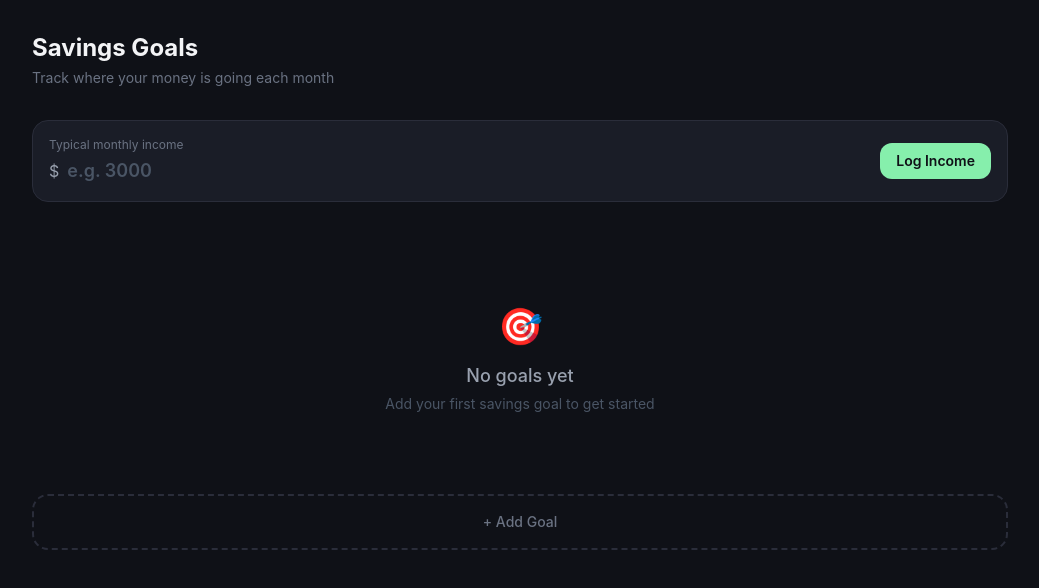
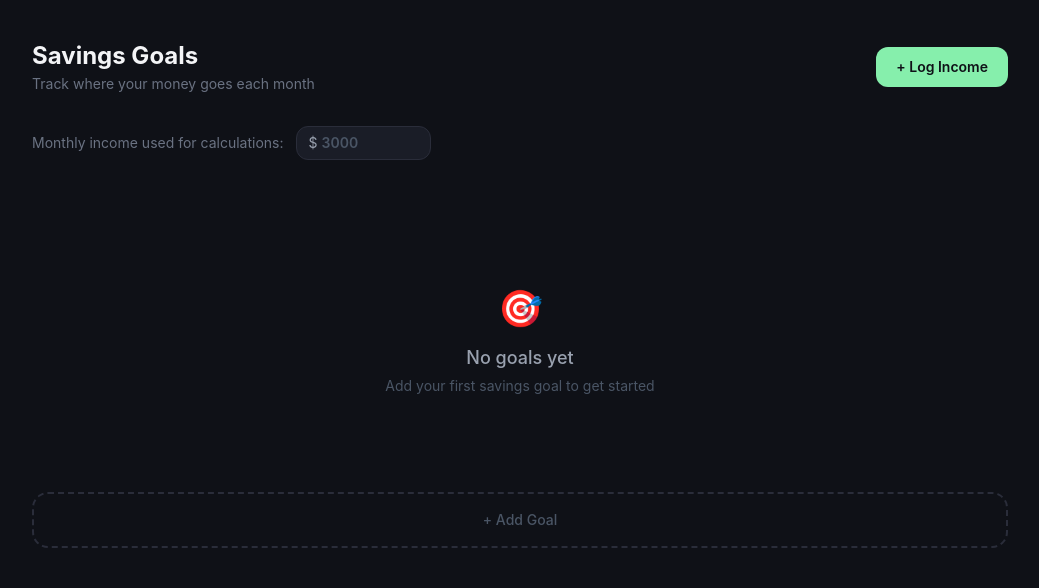
Before and after one commit to DHV28/savings-goal-allocator, a React (Vite) app: page / in a window 1280 px wide. Shown: the top 588 px of the page, without its empty margins (120-1159 px from the left). Built offline with nearby package versions, Linux system fonts and the light colour scheme.

Commit message:
feat: auto apply unallocated income to next new goal

```diff
--- a/src/App.tsx
+++ b/src/App.tsx
@@ -3,7 +3,8 @@
 
 import { useState } from 'react'
 import type { Goal, IncomeEntry, AllocationResult } from './types'
-import { loadGoals, saveGoals, loadIncome, saveIncome } from './lib/storage'
+import { loadGoals, saveGoals, loadIncome, saveIncome, loadUnallocatedPool, saveUnallocatedPool } from './lib/storage'
+import { getTotalAllocated } from './lib/allocation'
 import Dashboard from './components/Dashboard'
 import GoalForm from './components/GoalForm'
 import IncomeForm from './components/IncomeForm'
@@ -20,6 +21,7 @@ function App() {
   const [goals, setGoals] = useState<Goal[]>(loadGoals)
   const [incomeEntries, setIncomeEntries] = useState<IncomeEntry[]>(loadIncome)
   const [monthlyIncome, setMonthlyIncome] = useState<number>(loadMonthlyIncome)
+  const [unallocatedPool, setUnallocatedPool] = useState<number>(loadUnallocatedPool)
   const [view, setView] = useState<View>('dashboard')
   const [goalToEdit, setGoalToEdit] = useState<Goal | null>(null)
 
@@ -33,9 +35,21 @@ function App() {
   }
 
   function handleSaveGoal(goal: Goal) {
+    let finalGoal = goal
+
+    // When adding a new goal, automatically apply the unallocated pool to its current savings
+    if (!goalToEdit && unallocatedPool > 0) {
+      finalGoal = {
+        ...goal,
+        currentAmount: parseFloat((goal.currentAmount + unallocatedPool).toFixed(2)),
+      }
+      setUnallocatedPool(0)
+      saveUnallocatedPool(0)
+    }
+
     const updated = goalToEdit
       ? goals.map(g => g.id === goal.id ? goal : g)  // replace existing goal
-      : [...goals, goal]                               // append new goal
+      : [...goals, finalGoal]                          // append new goal with pool applied
     setGoals(updated)
     saveGoals(updated)
     setView('dashboard')
@@ -58,7 +72,7 @@ function App() {
     setGoalToEdit(null)
   }
 
-  // When the user confirms income: save it, update goal amounts, then show the result screen
+  // When the user confirms income: save it, update goal amounts, stash leftover in pool
   function handleConfirmIncome(entry: IncomeEntry, results: AllocationResult[]) {
     const updatedEntries = [...incomeEntries, entry]
     setIncomeEntries(updatedEntries)
@@ -73,11 +87,22 @@ function App() {
     setGoals(updatedGoals)
     saveGoals(updatedGoals)
 
-    // Show the result screen instead of jumping straight to dashboard
+    // Any income not allocated to a goal goes into the unallocated pool
+    const totalAllocatedPercent = getTotalAllocated(goals)
+    const leftover = parseFloat((entry.amount * (1 - totalAllocatedPercent / 100)).toFixed(2))
+    if (leftover > 0) {
+      const newPool = parseFloat((unallocatedPool + leftover).toFixed(2))
+      setUnallocatedPool(newPool)
+      saveUnallocatedPool(newPool)
+    }
+
     setLastEntry(entry)
     setLastResults(results)
     setView('allocation-result')
   }
+
+  // How much % is still unallocated — pre-filled in GoalForm when adding a new goal
+  const remainingPercent = Math.max(0, 100 - getTotalAllocated(goals))
 
   return (
     <>
@@ -85,6 +110,7 @@ function App() {
       <Dashboard
         goals={goals}
         monthlyIncome={monthlyIncome}
+        unallocatedPool={unallocatedPool}
         onMonthlyIncomeChange={handleMonthlyIncomeChange}
         onAddGoal={() => setView('add-goal')}
         onEditGoal={handleEditGoal}
@@ -92,10 +118,12 @@ function App() {
         onLogIncome={() => setView('log-income')}
       />
 
-      {/* GoalForm slides in as a modal overlay when adding or editing */}
+      {/* GoalForm — pre-fills allocation % with remaining unallocated % when adding */}
       {(view === 'add-goal' || view === 'edit-goal') && (
         <GoalForm
           existingGoal={goalToEdit ?? undefined}
+          defaultAllocationPercent={goalToEdit ? undefined : remainingPercent}
+          unallocatedPool={goalToEdit ? 0 : unallocatedPool}
           onSave={handleSaveGoal}
           onCancel={handleCancel}
         />
--- a/src/components/Dashboard.tsx
+++ b/src/components/Dashboard.tsx
@@ -1,12 +1,14 @@
-// The main screen — shows all goals, total allocation status, and action buttons.
+// The main screen — shows all goals, warnings, and action buttons.
 
 import type { Goal } from '../types'
 import { getTotalAllocated } from '../lib/allocation'
+import { getGoalProgress } from '../lib/goalProgress'
 import GoalCard from './GoalCard'
 
 interface Props {
   goals: Goal[]
   monthlyIncome: number
+  unallocatedPool: number  // money from past income entries not yet assigned to any goal
   onMonthlyIncomeChange: (amount: number) => void
   onAddGoal: () => void
   onEditGoal: (goal: Goal) => void
@@ -17,6 +19,7 @@ interface Props {
 export default function Dashboard({
   goals,
   monthlyIncome,
+  unallocatedPool,
   onMonthlyIncomeChange,
   onAddGoal,
   onEditGoal,
@@ -25,59 +28,89 @@ export default function Dashboard({
 }: Props) {
   const totalPercent = getTotalAllocated(goals)
 
-  // Warn if percentages don't add up to 100
   const allocationWarning =
     goals.length > 0 && totalPercent !== 100
       ? totalPercent > 100
         ? `Over-allocated by ${totalPercent - 100}%`
-        : `${100 - totalPercent}% of income unallocated`
+        : `${100 - totalPercent}% unallocated`
       : null
 
+  // Goals where current monthly allocation won't hit the target in time
+  const goalsAtRisk = goals.filter(goal => {
+    const { status } = getGoalProgress(goal, monthlyIncome)
+    return status === 'behind'
+  })
+
   return (
-    <div className="min-h-screen bg-[#0f1117] text-gray-100 px-6 py-8 max-w-5xl mx-auto">
+    <div className="min-h-screen bg-[#0f1117] text-gray-100 px-6 py-10 max-w-5xl mx-auto">
 
-      {/* Header */}
-      <div className="mb-8">
-        <h1 className="text-2xl font-bold text-gray-100 mb-1">Savings Goals</h1>
-        <p className="text-gray-500 text-sm">Track where your money is going each month</p>
-      </div>
-
-      {/* Monthly income input — needed to calculate paces */}
-      <div className="bg-[#1a1d27] border border-[#2a2d3a] rounded-2xl p-4 mb-6 flex items-center gap-4">
-        <div className="flex-1">
-          <p className="text-xs text-gray-500 mb-1">Typical monthly income</p>
-          <div className="flex items-center gap-2">
-            <span className="text-gray-400">$</span>
-            <input
-              type="number"
-              value={monthlyIncome || ''}
-              onChange={e => onMonthlyIncomeChange(parseFloat(e.target.value) || 0)}
-              placeholder="e.g. 3000"
-              className="bg-transparent text-gray-100 text-lg font-semibold outline-none w-full placeholder:text-gray-600"
-            />
-          </div>
+      {/* Header row — title + actions */}
+      <div className="flex items-center justify-between mb-8">
+        <div>
+          <h1 className="text-2xl font-bold text-gray-100">Savings Goals</h1>
+          <p className="text-gray-500 text-sm mt-0.5">Track where your money goes each month</p>
         </div>
         <button
           onClick={onLogIncome}
-          className="bg-[#86efac] text-[#0f1117] font-semibold text-sm px-4 py-2 rounded-xl hover:bg-[#6ee7a0] transition-colors whitespace-nowrap"
+          className="bg-[#86efac] text-[#0f1117] font-semibold text-sm px-5 py-2.5 rounded-xl hover:bg-[#6ee7a0] transition-colors"
         >
-          Log Income
+          + Log Income
         </button>
       </div>
 
-      {/* Allocation warning */}
-      {allocationWarning && (
-        <div className="bg-[#fde68a]/10 border border-[#fde68a]/30 text-[#fde68a] text-sm rounded-xl px-4 py-3 mb-5">
-          ⚠ {allocationWarning} — edit your goals to fix the split.
+      {/* Monthly income — shown inline, labelled clearly as what drives the pace calculations */}
+      <div className="flex items-center gap-3 mb-8">
+        <span className="text-gray-500 text-sm">Monthly income used for calculations:</span>
+        <div className="flex items-center gap-1 bg-[#1a1d27] border border-[#2a2d3a] rounded-xl px-3 py-1.5">
+          <span className="text-gray-400 text-sm">$</span>
+          <input
+            type="number"
+            value={monthlyIncome || ''}
+            onChange={e => onMonthlyIncomeChange(parseFloat(e.target.value) || 0)}
+            placeholder="3000"
+            className="bg-transparent text-gray-100 text-sm font-semibold outline-none w-24 placeholder:text-gray-600"
+          />
+        </div>
+        {allocationWarning && (
+          <span className="text-[#fde68a] text-xs">⚠ {allocationWarning}</span>
+        )}
+      </div>
+
+      {/* Goals at risk — only shown when there's a problem worth flagging */}
+      {goalsAtRisk.length > 0 && monthlyIncome > 0 && (
+        <div className="border border-[#fca5a5]/20 bg-[#fca5a5]/5 rounded-2xl px-5 py-4 mb-6">
+          <p className="text-[#fca5a5] text-sm font-semibold mb-3">
+            {goalsAtRisk.length} goal{goalsAtRisk.length > 1 ? 's' : ''} won't be reached in time
+          </p>
+          <div className="flex flex-col gap-2">
+            {goalsAtRisk.map(goal => {
+              const { requiredPerMonth, projectedPerMonth } = getGoalProgress(goal, monthlyIncome)
+              const shortfall = parseFloat((requiredPerMonth - projectedPerMonth).toFixed(2))
+              return (
+                <div key={goal.id} className="flex items-center justify-between text-sm">
+                  <div className="flex items-center gap-2">
+                    <div className="w-2 h-2 rounded-full" style={{ backgroundColor: goal.color }} />
+                    <span className="text-gray-300">{goal.name}</span>
+                  </div>
+                  <span className="text-gray-500 text-xs">
+                    ${shortfall} short per month —{' '}
+                    <button onClick={() => onEditGoal(goal)} className="text-[#93c5fd] hover:underline">
+                      fix it
+                    </button>
+                  </span>
+                </div>
+              )
+            })}
+          </div>
         </div>
       )}
 
       {/* Goal cards */}
       {goals.length === 0 ? (
-        <div className="text-center text-gray-600 py-20">
+        <div className="text-center py-24">
           <p className="text-4xl mb-4">🎯</p>
           <p className="text-lg font-medium text-gray-400">No goals yet</p>
-          <p className="text-sm mt-1">Add your first savings goal to get started</p>
+          <p className="text-sm text-gray-600 mt-1">Add your first savings goal to get started</p>
         </div>
       ) : (
         <div className="grid grid-cols-1 sm:grid-cols-2 gap-4 mb-6">
@@ -93,10 +126,20 @@ export default function Dashboard({
         </div>
       )}
 
-      {/* Add goal button */}
+      {/* Unallocated pool notice — shown when there's leftover money from past income entries */}
+      {unallocatedPool > 0 && (
+        <div className="bg-[#86efac]/5 border border-[#86efac]/20 rounded-2xl px-5 py-3 mb-4 flex items-center justify-between text-sm">
+          <span className="text-gray-400">
+            💰 <span className="text-[#86efac] font-medium">${unallocatedPool}</span> unallocated — will go to your next new goal
+          </span>
+          <button onClick={onAddGoal} className="text-[#86efac] text-xs hover:underline">Add a goal</button>
+        </div>
+      )}
+
+      {/* Add goal */}
       <button
         onClick={onAddGoal}
-        className="w-full border-2 border-dashed border-[#2a2d3a] hover:border-[#86efac]/50 text-gray-500 hover:text-[#86efac] rounded-2xl py-4 text-sm font-medium transition-colors"
+        className="w-full border-2 border-dashed border-[#2a2d3a] hover:border-[#86efac]/40 text-gray-600 hover:text-[#86efac] rounded-2xl py-4 text-sm font-medium transition-colors"
       >
         + Add Goal
       </button>
--- a/src/lib/storage.ts
+++ b/src/lib/storage.ts
@@ -31,3 +31,13 @@ export function loadIncome(): IncomeEntry[] {
 export function saveIncome(entries: IncomeEntry[]): void {
   localStorage.setItem(INCOME_KEY, JSON.stringify(entries))
 }
+
+// Unallocated pool — money from past income entries that wasn't assigned to any goal.
+// Gets automatically applied to the next new goal the user creates.
+export function loadUnallocatedPool(): number {
+  return parseFloat(localStorage.getItem('unallocatedPool') ?? '0') || 0
+}
+
+export function saveUnallocatedPool(amount: number): void {
+  localStorage.setItem('unallocatedPool', String(amount))
+}
```
Also changed, not shown: src/components/GoalForm.tsx (+15 -4 lines).
